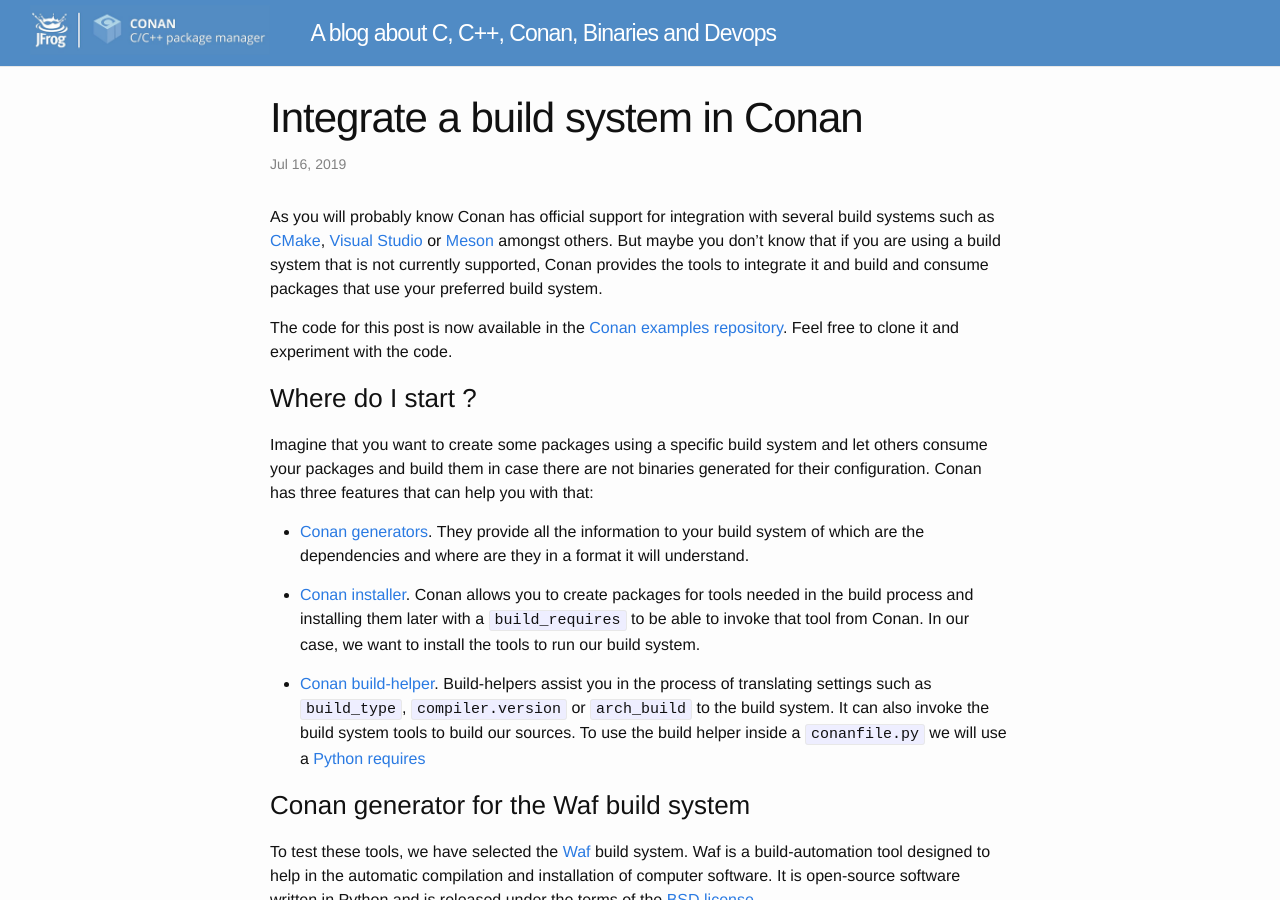
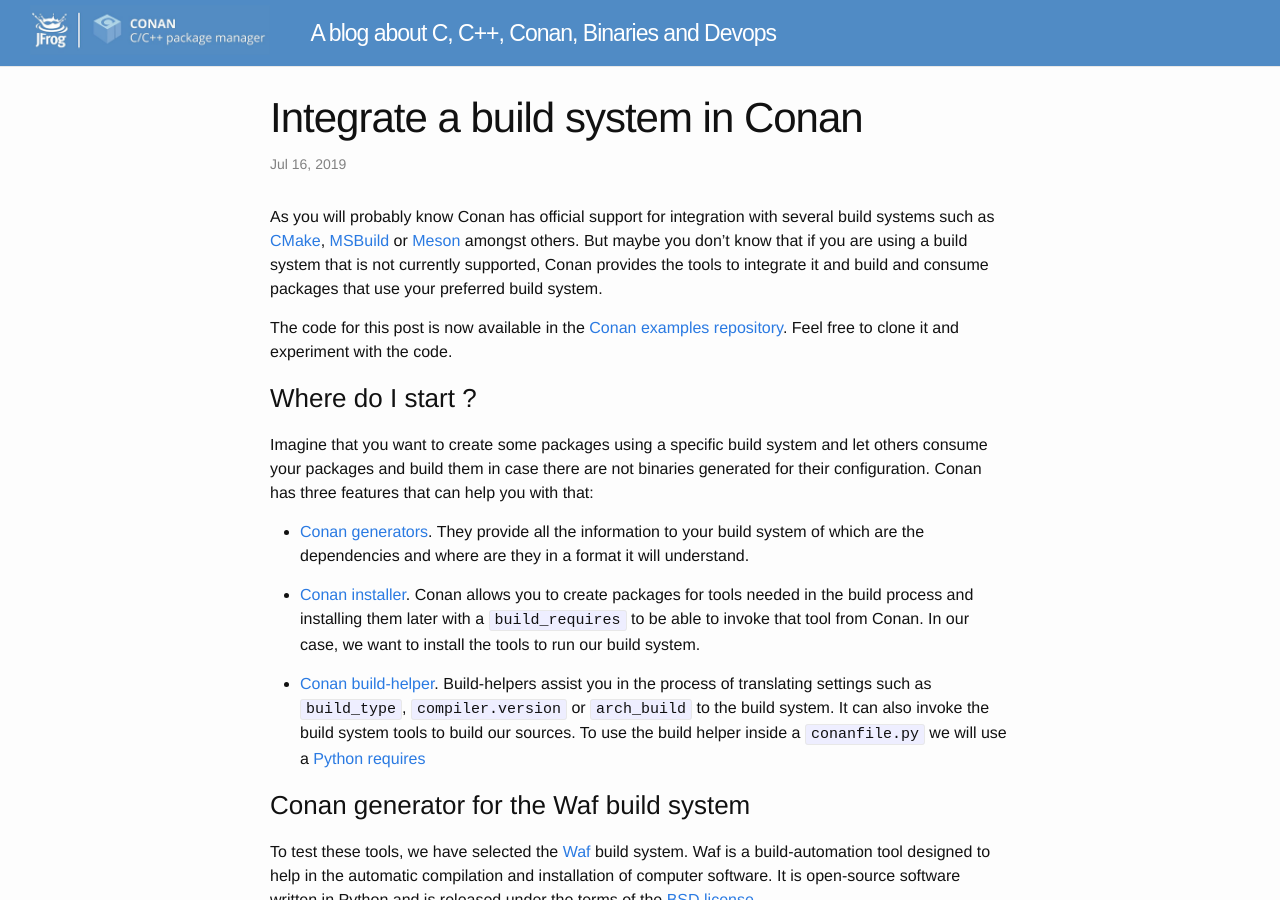
Before and after one commit to conan-io/conan-io.github.io, a Jekyll site: the page built from _posts/2019-07-16-Integrate-build-system-in-Conan.markdown, in a window 1280 px wide and 900 px high. Built offline with Jekyll 4.4.1, drawn with Linux system fonts in a browser that asks for light colours; comment, search, counter and statistics services are not loaded.

Commit message:
change visual studio to msbuild

```diff
--- a/_posts/2019-07-16-Integrate-build-system-in-Conan.markdown
+++ b/_posts/2019-07-16-Integrate-build-system-in-Conan.markdown
@@ -5,7 +5,7 @@ title: "Integrate a build system in Conan"
 ---
 
 As you will probably know Conan has official support for integration with several build systems such as
-[CMake](https://cmake.org/), [Visual Studio](https://visualstudio.microsoft.com) or
+[CMake](https://cmake.org/), [MSBuild](https://visualstudio.microsoft.com) or
 [Meson](https://mesonbuild.com/) amongst others. But maybe you don't know that if you are using a build system
 that is not currently supported, Conan provides the tools to integrate it and build and consume packages that
 use your preferred build system.
```
